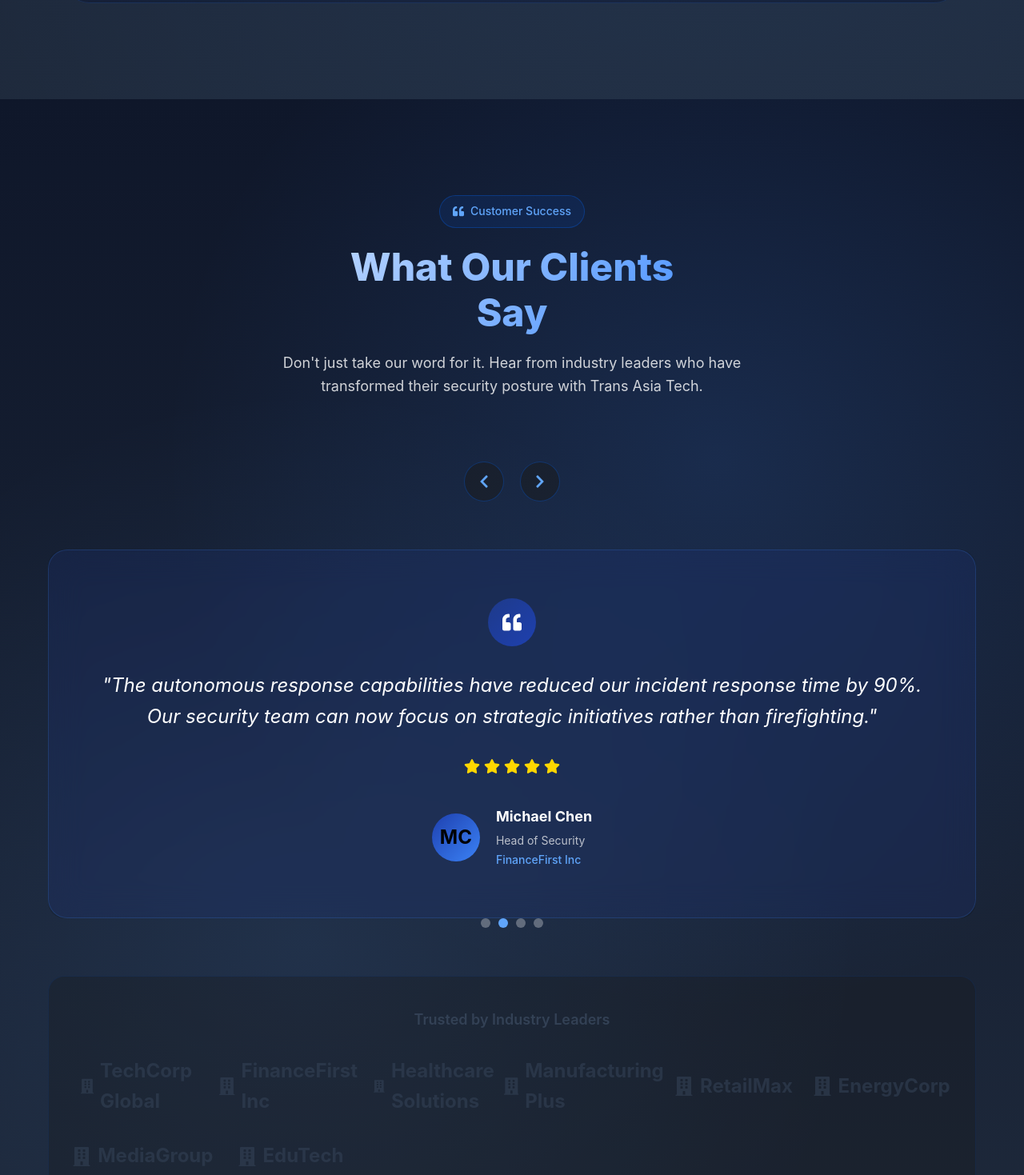
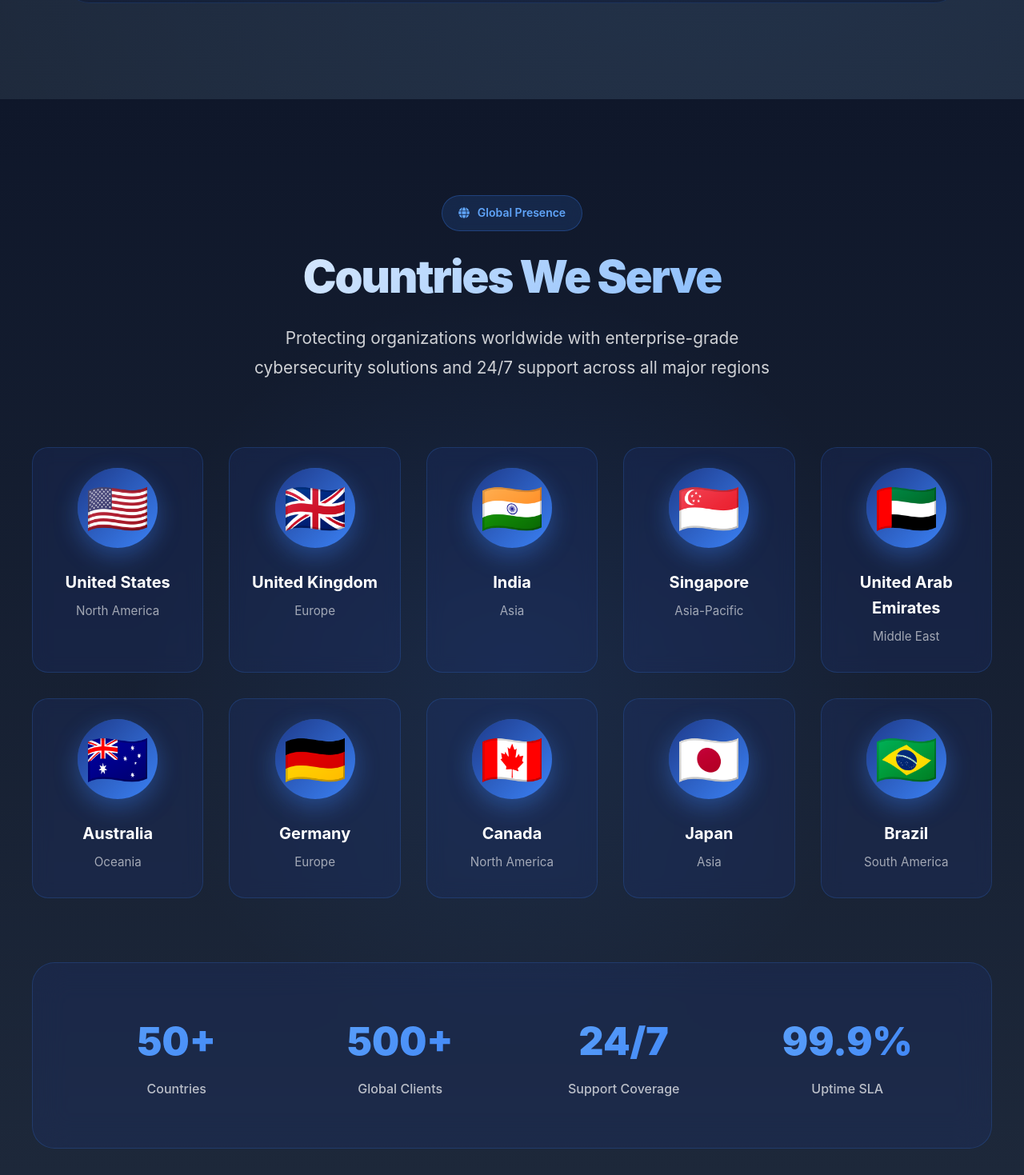
Before and after one commit to octaleadsprivatelimited-cloud/transasia, a React (Create React App) app in the folder client/: page / in a window 1280 px wide. Shown: the part 3301-4770 px from the top of the page at 80% size. Built offline with nearby package versions, Linux system fonts and the light colour scheme.

Commit message:
Add Countries We Serve section with country flags and global stats

```diff
--- a/client/src/App.js
+++ b/client/src/App.js
@@ -5,6 +5,7 @@ import styled from 'styled-components';
 import Header from './components/Header';
 import Hero from './components/Hero';
 import Solutions from './components/Solutions';
+import Countries from './components/Countries';
 import Testimonials from './components/Testimonials';
 import CTA from './components/CTA';
 import Footer from './components/Footer';
@@ -51,6 +52,7 @@ const App = () => {
           <>
             <Hero />
             <Solutions />
+            <Countries />
             <Testimonials />
             <CTA />
           </>
--- /dev/null
+++ b/client/src/components/Countries.js
@@ -0,0 +1,370 @@
+import React from 'react';
+import styled, { keyframes } from 'styled-components';
+import { motion } from 'framer-motion';
+import { useInView } from 'react-intersection-observer';
+import { FaGlobe } from 'react-icons/fa';
+
+const float = keyframes`
+  0%, 100% { transform: translateY(0px); }
+  50% { transform: translateY(-10px); }
+`;
+
+const CountriesContainer = styled.section`
+  padding: 120px 0;
+  background: linear-gradient(180deg, #0f172a 0%, #1e293b 100%);
+  position: relative;
+  overflow: hidden;
+
+  &::before {
+    content: '';
+    position: absolute;
+    top: 0;
+    left: 0;
+    right: 0;
+    bottom: 0;
+    background:
+      radial-gradient(circle at 50% 50%, rgba(59, 130, 246, 0.1) 0%, transparent 50%);
+    pointer-events: none;
+  }
+
+  @media (max-width: 768px) {
+    padding: 80px 0;
+  }
+`;
+
+const Container = styled.div`
+  max-width: 1400px;
+  margin: 0 auto;
+  padding: 0 40px;
+  position: relative;
+  z-index: 1;
+
+  @media (max-width: 768px) {
+    padding: 0 20px;
+  }
+`;
+
+const SectionHeader = styled.div`
+  text-align: center;
+  margin-bottom: 80px;
+
+  @media (max-width: 768px) {
+    margin-bottom: 60px;
+  }
+`;
+
+const Badge = styled(motion.div)`
+  display: inline-flex;
+  align-items: center;
+  gap: 10px;
+  background: rgba(59, 130, 246, 0.15);
+  border: 1px solid rgba(59, 130, 246, 0.3);
+  padding: 10px 20px;
+  border-radius: 50px;
+  font-size: 14px;
+  font-weight: 600;
+  color: #60a5fa;
+  margin-bottom: 24px;
+  backdrop-filter: blur(10px);
+`;
+
+const Title = styled(motion.h2)`
+  font-size: clamp(40px, 6vw, 56px);
+  font-weight: 900;
+  line-height: 1.2;
+  margin-bottom: 24px;
+  background: linear-gradient(135deg, #ffffff 0%, #60a5fa 100%);
+  -webkit-background-clip: text;
+  -webkit-text-fill-color: transparent;
+  background-clip: text;
+  letter-spacing: -2px;
+`;
+
+const Subtitle = styled(motion.p)`
+  font-size: 1.3rem;
+  color: rgba(255, 255, 255, 0.8);
+  max-width: 700px;
+  margin: 0 auto;
+  line-height: 1.8;
+
+  @media (max-width: 768px) {
+    font-size: 1.1rem;
+  }
+`;
+
+const CountriesGrid = styled.div`
+  display: grid;
+  grid-template-columns: repeat(auto-fit, minmax(200px, 1fr));
+  gap: 32px;
+
+  @media (max-width: 768px) {
+    grid-template-columns: repeat(2, 1fr);
+    gap: 24px;
+  }
+
+  @media (max-width: 480px) {
+    grid-template-columns: 1fr;
+  }
+`;
+
+const CountryCard = styled(motion.div)`
+  background: rgba(30, 58, 138, 0.2);
+  backdrop-filter: blur(10px);
+  border: 1px solid rgba(59, 130, 246, 0.2);
+  border-radius: 20px;
+  padding: 32px 24px;
+  text-align: center;
+  transition: all 0.4s ease;
+  cursor: pointer;
+  position: relative;
+  overflow: hidden;
+
+  &::before {
+    content: '';
+    position: absolute;
+    top: 0;
+    left: 0;
+    right: 0;
+    bottom: 0;
+    background: linear-gradient(135deg, rgba(59, 130, 246, 0.1) 0%, transparent 100%);
+    opacity: 0;
+    transition: opacity 0.4s ease;
+  }
+
+  &:hover {
+    background: rgba(30, 58, 138, 0.3);
+    border-color: rgba(59, 130, 246, 0.5);
+    transform: translateY(-8px);
+    box-shadow: 0 20px 60px rgba(59, 130, 246, 0.3);
+
+    &::before {
+      opacity: 1;
+    }
+  }
+`;
+
+const FlagImage = styled.div`
+  width: 100px;
+  height: 100px;
+  margin: 0 auto 20px;
+  border-radius: 50%;
+  background: linear-gradient(135deg, #1e3a8a 0%, #3b82f6 100%);
+  display: flex;
+  align-items: center;
+  justify-content: center;
+  font-size: 3rem;
+  box-shadow: 0 10px 30px rgba(59, 130, 246, 0.4);
+  animation: ${float} 3s ease-in-out infinite;
+  position: relative;
+  overflow: hidden;
+
+  img {
+    width: 100%;
+    height: 100%;
+    object-fit: cover;
+    border-radius: 50%;
+  }
+
+  &::after {
+    content: '';
+    position: absolute;
+    inset: -2px;
+    border-radius: 50%;
+    padding: 2px;
+    background: linear-gradient(135deg, #60a5fa, #3b82f6);
+    -webkit-mask: linear-gradient(#fff 0 0) content-box, linear-gradient(#fff 0 0);
+    -webkit-mask-composite: xor;
+    mask-composite: exclude;
+    opacity: 0.5;
+  }
+`;
+
+const CountryName = styled.h3`
+  font-size: 1.25rem;
+  font-weight: 700;
+  color: #ffffff;
+  margin-bottom: 8px;
+`;
+
+const CountryRegion = styled.p`
+  font-size: 0.95rem;
+  color: rgba(255, 255, 255, 0.6);
+  margin: 0;
+`;
+
+const StatsSection = styled.div`
+  margin-top: 80px;
+  padding: 60px;
+  background: rgba(30, 58, 138, 0.2);
+  backdrop-filter: blur(20px);
+  border: 1px solid rgba(59, 130, 246, 0.2);
+  border-radius: 28px;
+  display: grid;
+  grid-template-columns: repeat(4, 1fr);
+  gap: 40px;
+
+  @media (max-width: 1024px) {
+    grid-template-columns: repeat(2, 1fr);
+    gap: 30px;
+  }
+
+  @media (max-width: 768px) {
+    grid-template-columns: 1fr;
+    gap: 30px;
+    padding: 50px 30px;
+  }
+`;
+
+const StatItem = styled.div`
+  text-align: center;
+`;
+
+const StatNumber = styled.div`
+  font-size: 3rem;
+  font-weight: 900;
+  background: linear-gradient(135deg, #60a5fa 0%, #3b82f6 100%);
+  -webkit-background-clip: text;
+  -webkit-text-fill-color: transparent;
+  background-clip: text;
+  margin-bottom: 8px;
+
+  @media (max-width: 768px) {
+    font-size: 2.5rem;
+  }
+`;
+
+const StatLabel = styled.div`
+  font-size: 1rem;
+  color: rgba(255, 255, 255, 0.7);
+  font-weight: 500;
+`;
+
+const Countries = () => {
+  const [ref, inView] = useInView({
+    threshold: 0.1,
+    triggerOnce: true
+  });
+
+  const countries = [
+    {
+      name: 'United States',
+      region: 'North America',
+      flag: '🇺🇸'
+    },
+    {
+      name: 'United Kingdom',
+      region: 'Europe',
+      flag: '🇬🇧'
+    },
+    {
+      name: 'India',
+      region: 'Asia',
+      flag: '🇮🇳'
+    },
+    {
+      name: 'Singapore',
+      region: 'Asia-Pacific',
+      flag: '🇸🇬'
+    },
+    {
+      name: 'United Arab Emirates',
+      region: 'Middle East',
+      flag: '🇦🇪'
+    },
+    {
+      name: 'Australia',
+      region: 'Oceania',
+      flag: '🇦🇺'
+    },
+    {
+      name: 'Germany',
+      region: 'Europe',
+      flag: '🇩🇪'
+    },
+    {
+      name: 'Canada',
+      region: 'North America',
+      flag: '🇨🇦'
+    },
+    {
+      name: 'Japan',
+      region: 'Asia',
+      flag: '🇯🇵'
+    },
+    {
+      name: 'Brazil',
+      region: 'South America',
+      flag: '🇧🇷'
+    }
+  ];
+
+  const stats = [
+    { number: '50+', label: 'Countries' },
+    { number: '500+', label: 'Global Clients' },
+    { number: '24/7', label: 'Support Coverage' },
+    { number: '99.9%', label: 'Uptime SLA' }
+  ];
+
+  return (
+    <CountriesContainer ref={ref}>
+      <Container>
+        <SectionHeader>
+          <Badge
+            initial={{ opacity: 0, y: 20 }}
+            animate={inView ? { opacity: 1, y: 0 } : {}}
+            transition={{ duration: 0.6 }}
+          >
+            <FaGlobe />
+            Global Presence
+          </Badge>
+
+          <Title
+            initial={{ opacity: 0, y: 30 }}
+            animate={inView ? { opacity: 1, y: 0 } : {}}
+            transition={{ duration: 0.8, delay: 0.2 }}
+          >
+            Countries We Serve
+          </Title>
+
+          <Subtitle
+            initial={{ opacity: 0, y: 20 }}
+            animate={inView ? { opacity: 1, y: 0 } : {}}
+            transition={{ duration: 0.8, delay: 0.4 }}
+          >
+            Protecting organizations worldwide with enterprise-grade cybersecurity solutions
+            and 24/7 support across all major regions
+          </Subtitle>
+        </SectionHeader>
+
+        <CountriesGrid>
+          {countries.map((country, index) => (
+            <CountryCard
+              key={index}
+              initial={{ opacity: 0, scale: 0.9 }}
+              animate={inView ? { opacity: 1, scale: 1 } : {}}
+              transition={{ duration: 0.5, delay: index * 0.08 }}
+              whileHover={{ scale: 1.05 }}
+            >
+              <FlagImage>
+                <span style={{ fontSize: '4rem' }}>{country.flag}</span>
+              </FlagImage>
+              <CountryName>{country.name}</CountryName>
+              <CountryRegion>{country.region}</CountryRegion>
+            </CountryCard>
+          ))}
+        </CountriesGrid>
+
+        <StatsSection>
+          {stats.map((stat, index) => (
+            <StatItem key={index}>
+              <StatNumber>{stat.number}</StatNumber>
+              <StatLabel>{stat.label}</StatLabel>
+            </StatItem>
+          ))}
+        </StatsSection>
+      </Container>
+    </CountriesContainer>
+  );
+};
+
+export default Countries;
```
